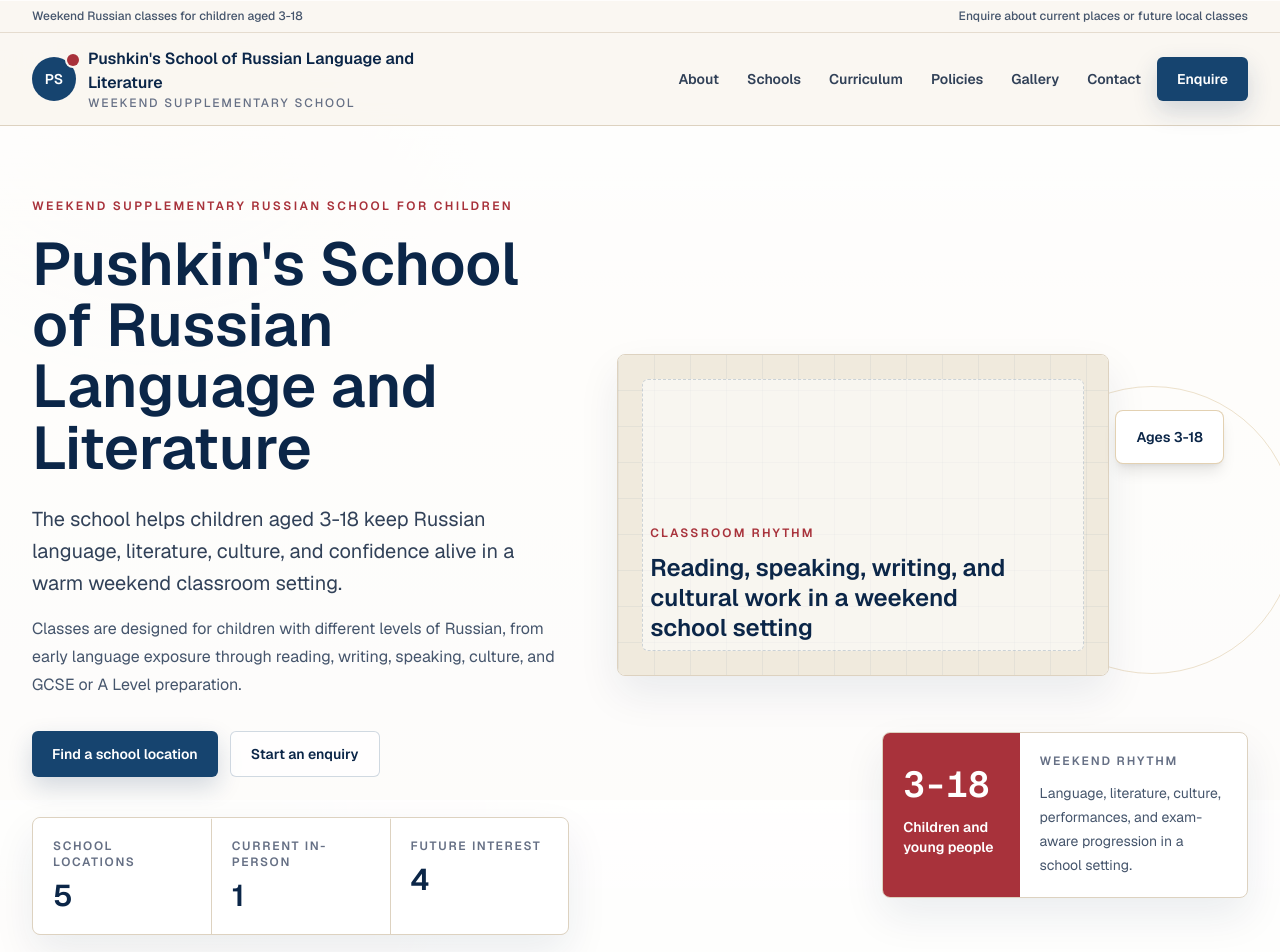
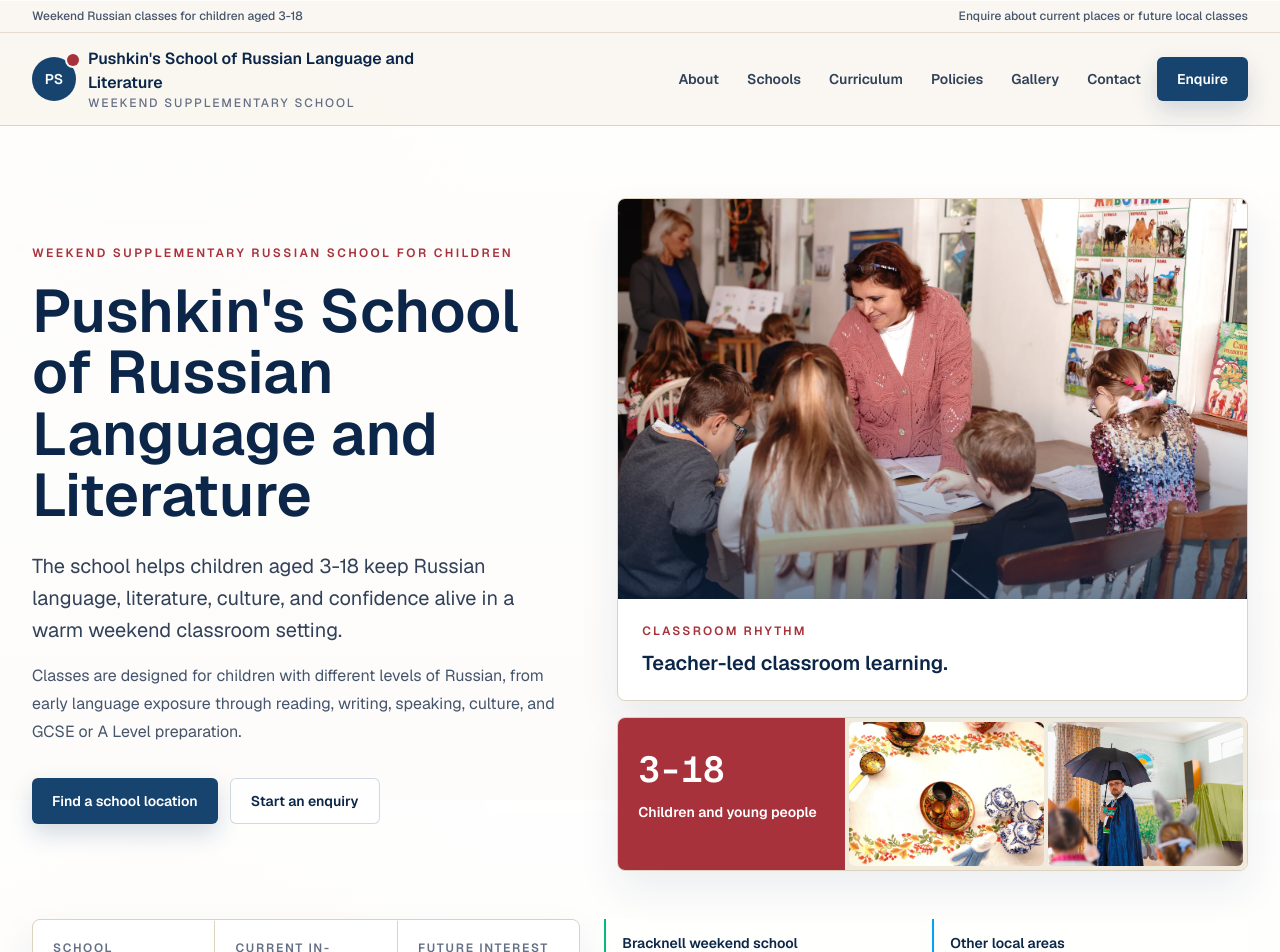
Before and after one commit to AntonV0/pushkins-russian-school, a Next.js app: page / in a window 1280 px wide. Shown: the top 952 px of the page. Built offline with nearby package versions, Linux system fonts and the light colour scheme.

Commit message:
feat(site): feature approved school imagery

```diff
--- a/src/app/about/page.tsx
+++ b/src/app/about/page.tsx
@@ -1,4 +1,5 @@
 import type { Metadata } from "next";
+import Image from "next/image";
 import { ButtonLink } from "@/components/site/button-link";
 import { MetricStrip } from "@/components/site/metric-strip";
 import { SectionIntro } from "@/components/site/section-intro";
@@ -9,10 +10,19 @@ import {
   educationPrinciples,
   placementSteps,
 } from "@/data/curriculum";
-import { getVisualPlaceholderSlot } from "@/data/media-assets";
+import {
+  getGalleryCategoryCoverAsset,
+  getVisualPlaceholderSlot,
+  type MediaAsset,
+} from "@/data/media-assets";
 import { networkSummary } from "@/data/schools";
 
 const aboutVisual = getVisualPlaceholderSlot("about-community-table");
+const aboutLeadAsset = getGalleryCategoryCoverAsset("creative-work");
+const aboutSupportingAssets = [
+  getGalleryCategoryCoverAsset("locations"),
+  getGalleryCategoryCoverAsset("classroom-learning"),
+].filter((asset): asset is MediaAsset => Boolean(asset));
 
 const reviewNotes = [
   "Class groups and placement guidance are shared clearly, with exact fit confirmed through enquiry.",
@@ -86,7 +96,14 @@ export default function AboutPage() {
               </ButtonLink>
             </div>
           </div>
-          {aboutVisual ? <VisualStoryPanel slot={aboutVisual} /> : null}
+          {aboutLeadAsset ? (
+            <AboutSchoolPhotoPanel
+              leadAsset={aboutLeadAsset}
+              supportingAssets={aboutSupportingAssets}
+            />
+          ) : aboutVisual ? (
+            <VisualStoryPanel slot={aboutVisual} />
+          ) : null}
         </div>
       </section>
 
@@ -302,3 +319,60 @@ export default function AboutPage() {
     </main>
   );
 }
+
+function AboutSchoolPhotoPanel({
+  leadAsset,
+  supportingAssets,
+}: {
+  leadAsset: MediaAsset;
+  supportingAssets: MediaAsset[];
+}) {
+  return (
+    <figure
+      className="premium-panel overflow-hidden rounded-lg border border-border-soft bg-surface"
+      aria-labelledby="about-school-photo-heading"
+    >
+      <div className="relative min-h-80 bg-surface-muted sm:min-h-[25rem]">
+        <Image
+          src={leadAsset.approvedPublicPath}
+          alt={leadAsset.altText}
+          fill
+          sizes="(min-width: 1024px) 48vw, 100vw"
+          className="object-cover"
+        />
+      </div>
+      <figcaption className="p-5 sm:p-6">
+        <p className="text-sm font-semibold uppercase tracking-[0.16em] text-brand-red">
+          School life
+        </p>
+        <h2
+          id="about-school-photo-heading"
+          className="mt-2 text-xl font-semibold leading-tight text-brand-blue-strong"
+        >
+          Language, culture, and a shared school rhythm
+        </h2>
+        <p className="mt-3 text-sm leading-6 text-slate-600">
+          {leadAsset.caption}
+        </p>
+        {supportingAssets.length > 0 ? (
+          <div className="mt-5 grid grid-cols-2 gap-2">
+            {supportingAssets.slice(0, 2).map((asset) => (
+              <div
+                key={asset.id}
+                className="relative min-h-32 overflow-hidden rounded-md bg-surface-muted"
+              >
+                <Image
+                  src={asset.approvedPublicPath}
+                  alt={asset.altText}
+                  fill
+                  sizes="(min-width: 1024px) 18vw, 50vw"
+                  className="object-cover"
+                />
+              </div>
+            ))}
+          </div>
+        ) : null}
+      </figcaption>
+    </figure>
+  );
+}
--- a/src/app/page.tsx
+++ b/src/app/page.tsx
@@ -1,4 +1,5 @@
 import type { Metadata } from "next";
+import Image from "next/image";
 import Link from "next/link";
 import { ButtonLink } from "@/components/site/button-link";
 import { LearningOptions } from "@/components/site/learning-options";
@@ -13,11 +14,22 @@ import {
   placementSteps,
 } from "@/data/curriculum";
 import { learningOptionSummary } from "@/data/learning-options";
+import {
+  getGalleryCategoryCoverAsset,
+  getHeroReadyMedia,
+  type MediaAsset,
+} from "@/data/media-assets";
 import { networkSummary, schools } from "@/data/schools";
 import { siteConfig } from "@/data/site";
 
 const openSchools = schools.filter((school) => school.status === "open");
 const interestSchools = schools.filter((school) => school.status !== "open");
+const heroLeadAsset =
+  getHeroReadyMedia()[0] ?? getGalleryCategoryCoverAsset("classroom-learning");
+const heroSupportingAssets = [
+  getGalleryCategoryCoverAsset("creative-work"),
+  getGalleryCategoryCoverAsset("performances"),
+].filter((asset): asset is MediaAsset => Boolean(asset));
 
 export const metadata: Metadata = {
   title: "Pushkin's School of Russian Language and Literature",
@@ -60,7 +72,11 @@ export default function Home() {
                 {contactDetails.registrationCta}
               </ButtonLink>
             </div>
-            <div className="mt-10">
+          </div>
+
+          <HeroSchoolVisual />
+
+          <div className="grid gap-6 lg:col-span-2 lg:grid-cols-[0.92fr_1.08fr]">
             <MetricStrip
               metrics={[
                 { label: "School locations", value: networkSummary.locations },
@@ -71,8 +87,7 @@ export default function Home() {
                 },
               ]}
             />
-            </div>
-            <div className="mt-6 grid gap-3 text-sm leading-6 text-slate-700 sm:grid-cols-2">
+            <div className="grid gap-3 text-sm leading-6 text-slate-700 sm:grid-cols-2">
               <div className="border-l-2 border-emerald-500 bg-white/75 px-4 py-3">
                 <p className="font-semibold text-brand-blue-strong">
                   Bracknell weekend school
@@ -87,8 +102,6 @@ export default function Home() {
               </div>
             </div>
           </div>
-
-          <HeroSchoolVisual />
         </div>
       </section>
 
@@ -434,13 +447,76 @@ export default function Home() {
 }
 
 function HeroSchoolVisual() {
+  if (!heroLeadAsset) {
+    return <HeroSchoolVisualFallback />;
+  }
+
   return (
     <div
-      className="relative min-h-[40rem] sm:min-h-[34rem]"
+      className="grid gap-4"
       aria-label="School life visual spaces"
     >
-      <div className="absolute -right-12 top-8 h-72 w-72 rounded-full border border-brand-gold/25" />
-      <div className="premium-panel absolute left-0 top-0 w-full overflow-hidden rounded-lg border border-border-soft bg-surface sm:w-[78%]">
+      <figure className="premium-panel overflow-hidden rounded-lg border border-border-soft bg-surface">
+        <div className="relative min-h-80 bg-surface-muted sm:min-h-[25rem]">
+          <Image
+            src={heroLeadAsset.approvedPublicPath}
+            alt={heroLeadAsset.altText}
+            fill
+            sizes="(min-width: 1024px) 48vw, 100vw"
+            className="object-cover"
+            priority
+          />
+          <div
+            className="absolute inset-0 bg-gradient-to-t from-brand-blue-strong/60 via-transparent to-transparent"
+            aria-hidden="true"
+          />
+        </div>
+        <figcaption className="p-5 sm:p-6">
+          <p className="text-xs font-semibold uppercase tracking-[0.18em] text-brand-red">
+            Classroom rhythm
+          </p>
+          <p className="mt-3 max-w-md text-xl font-semibold leading-tight text-brand-blue-strong">
+            {heroLeadAsset.caption}
+          </p>
+        </figcaption>
+      </figure>
+      <div className="premium-panel overflow-hidden rounded-lg border border-border-soft bg-white">
+        <div className="grid sm:grid-cols-[0.72fr_1.28fr]">
+          <div className="bg-brand-red px-5 py-8 text-white">
+            <p className="font-mono text-4xl font-semibold">3-18</p>
+            <p className="mt-3 text-sm font-semibold leading-5">
+              Children and young people
+            </p>
+          </div>
+          <div className="grid grid-cols-2 gap-1 bg-surface-muted p-1">
+            {heroSupportingAssets.map((asset) => (
+              <div
+                key={asset.id}
+                className="relative min-h-36 overflow-hidden rounded-md bg-surface-muted"
+              >
+                <Image
+                  src={asset.approvedPublicPath}
+                  alt={asset.altText}
+                  fill
+                  sizes="(min-width: 1024px) 18vw, 50vw"
+                  className="object-cover"
+                />
+              </div>
+            ))}
+          </div>
+        </div>
+      </div>
+    </div>
+  );
+}
+
+function HeroSchoolVisualFallback() {
+  return (
+    <div
+      className="grid gap-4"
+      aria-label="School life visual spaces"
+    >
+      <div className="premium-panel overflow-hidden rounded-lg border border-border-soft bg-surface">
         <div className="relative min-h-80 bg-surface-muted">
           <div className="fine-grid absolute inset-0" aria-hidden="true" />
           <div className="absolute inset-6 rounded-md border border-dashed border-brand-blue/20 bg-white/55" />
@@ -455,7 +531,7 @@ function HeroSchoolVisual() {
           </div>
         </div>
       </div>
-      <div className="premium-panel absolute bottom-0 left-6 right-0 overflow-hidden rounded-lg border border-border-soft bg-white sm:left-auto sm:w-[58%]">
+      <div className="premium-panel overflow-hidden rounded-lg border border-border-soft bg-white">
         <div className="grid sm:grid-cols-[0.75fr_1.25fr]">
           <div className="bg-brand-red px-5 py-8 text-white">
             <p className="font-mono text-4xl font-semibold">3-18</p>
@@ -474,9 +550,6 @@ function HeroSchoolVisual() {
           </div>
         </div>
       </div>
-      <div className="absolute right-6 top-14 hidden rounded-lg border border-brand-gold/40 bg-white px-5 py-4 text-sm font-semibold text-brand-blue-strong shadow-lg sm:block">
-        Ages 3-18
-      </div>
     </div>
   );
 }
--- a/src/app/schools/[slug]/page.tsx
+++ b/src/app/schools/[slug]/page.tsx
@@ -4,6 +4,7 @@ import { Breadcrumbs } from "@/components/site/breadcrumbs";
 import { ButtonLink } from "@/components/site/button-link";
 import { JsonLd } from "@/components/site/json-ld";
 import { LearningOptions } from "@/components/site/learning-options";
+import { LocationMediaShowcase } from "@/components/site/location-media-showcase";
 import { RelatedSchools } from "@/components/site/related-schools";
 import { SectionIntro } from "@/components/site/section-intro";
 import { StatusBadge } from "@/components/site/status-badge";
@@ -16,6 +17,7 @@ import {
   placementSteps,
 } from "@/data/curriculum";
 import { getLearningOptionsForBranchStatus } from "@/data/learning-options";
+import { getLocationPageMediaByBranch } from "@/data/media-assets";
 import { getSchoolBySlug, schools } from "@/data/schools";
 import { absoluteUrl, siteConfig } from "@/data/site";
 
@@ -75,6 +77,7 @@ export default async function SchoolPage({ params }: SchoolPageProps) {
   const learningOptions = getLearningOptionsForBranchStatus(school.status);
   const highlightedLearningOption =
     school.status === "online" ? "volna-online" : undefined;
+  const branchMedia = getLocationPageMediaByBranch(school.slug).slice(0, 4);
 
   const schoolJsonLd = {
     "@context": "https://schema.org",
@@ -225,6 +228,12 @@ export default async function SchoolPage({ params }: SchoolPageProps) {
           )}
         </div>
       </section>
+
+      <LocationMediaShowcase
+        assets={branchMedia}
+        title={`Selected images from ${school.name}`}
+        intro="These approved public images give families a visual sense of the school setting and learning materials while the current availability notes above stay authoritative."
+      />
 
       <section className="bg-background py-14 sm:py-16">
         <div className="mx-auto max-w-7xl px-6 lg:px-8">
--- /dev/null
+++ b/src/components/site/location-media-showcase.tsx
@@ -0,0 +1,100 @@
+import Image from "next/image";
+import type { MediaAsset } from "@/data/media-assets";
+
+type LocationMediaShowcaseProps = {
+  assets: MediaAsset[];
+  title: string;
+  intro: string;
+};
+
+function formatCategoryLabel(category: MediaAsset["category"]) {
+  return category
+    .split("-")
+    .map((word) => `${word.charAt(0).toUpperCase()}${word.slice(1)}`)
+    .join(" ");
+}
+
+export function LocationMediaShowcase({
+  assets,
+  title,
+  intro,
+}: LocationMediaShowcaseProps) {
+  if (assets.length === 0) {
+    return null;
+  }
+
+  const [leadAsset, ...supportingAssets] = assets;
+
+  return (
+    <section className="border-b border-border-soft bg-background py-14 sm:py-16">
+      <div className="mx-auto max-w-7xl px-6 lg:px-8">
+        <div className="grid gap-8 lg:grid-cols-[0.78fr_1.22fr] lg:items-start">
+          <div>
+            <p className="text-sm font-semibold uppercase tracking-[0.18em] text-brand-red">
+              Location archive
+            </p>
+            <h2 className="mt-3 max-w-xl text-3xl font-semibold leading-tight text-brand-blue-strong">
+              {title}
+            </h2>
+            <p className="mt-4 max-w-2xl text-sm leading-6 text-slate-600">
+              {intro}
+            </p>
+            <p className="mt-5 border-l border-brand-gold pl-4 text-sm leading-6 text-slate-700">
+              Images are selected for public suitability, practical location
+              context, and child-safe presentation.
+            </p>
+          </div>
+
+          <div className="grid gap-4 lg:grid-cols-[1.25fr_0.75fr]">
+            <figure className="overflow-hidden rounded-lg border border-border-soft bg-surface">
+              <div className="relative aspect-[4/3] bg-surface-muted">
+                <Image
+                  src={leadAsset.approvedPublicPath}
+                  alt={leadAsset.altText}
+                  fill
+                  sizes="(min-width: 1024px) 560px, 100vw"
+                  className="object-cover"
+                  priority={false}
+                />
+              </div>
+              <figcaption className="p-4">
+                <p className="text-sm font-semibold text-brand-blue-strong">
+                  {leadAsset.caption}
+                </p>
+                <p className="mt-1 text-xs font-semibold uppercase tracking-[0.12em] text-muted">
+                  {formatCategoryLabel(leadAsset.category)}
+                </p>
+              </figcaption>
+            </figure>
+
+            {supportingAssets.length > 0 ? (
+              <div className="grid gap-4 sm:grid-cols-2 lg:grid-cols-1">
+                {supportingAssets.slice(0, 3).map((asset) => (
+                  <figure
+                    key={asset.id}
+                    className="overflow-hidden rounded-lg border border-border-soft bg-surface"
+                  >
+                    <div className="relative aspect-[4/3] bg-surface-muted">
+                      <Image
+                        src={asset.approvedPublicPath}
+                        alt={asset.altText}
+                        fill
+                        sizes="(min-width: 1024px) 280px, (min-width: 640px) 50vw, 100vw"
+                        className="object-cover"
+                      />
+                    </div>
+                    <figcaption className="p-3">
+                      <p className="text-sm font-semibold leading-5 text-brand-blue-strong">
+                        {asset.caption}
+                      </p>
+                    </figcaption>
+                  </figure>
+                ))}
+              </div>
+            ) : null}
+          </div>
+        </div>
+      </div>
+    </section>
+  );
+}
```
Lines whose indentation alone changed are shown as unchanged.
